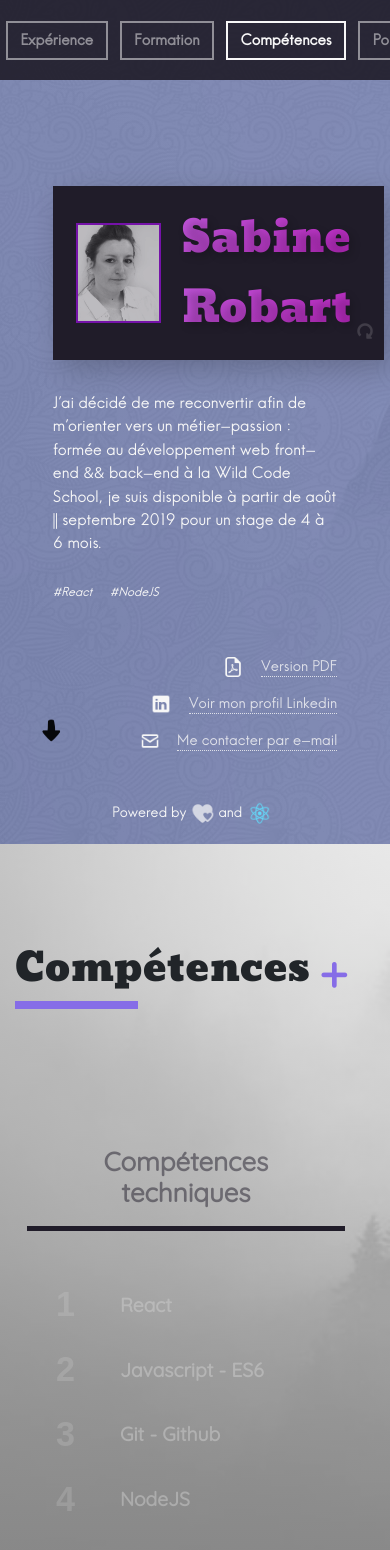
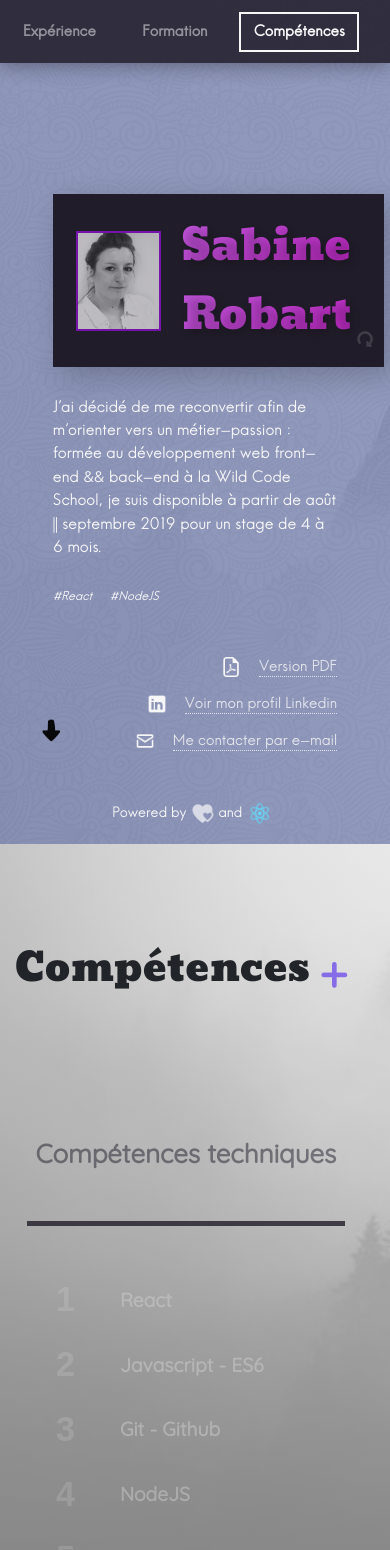
Before and after one commit to Sabinerobart/resume, a React (Create React App) app: page /Skills in a window 390 px wide. Shown: the top 1550 px of the page. Built offline with nearby package versions, Linux system fonts and the light colour scheme.

Commit message:
[Upd] general + sections styling.

```diff
--- a/src/App.scss
+++ b/src/App.scss
@@ -29,10 +29,6 @@
   background-size: cover;
   background-repeat: no-repeat;
 }
-
-// * {
-//   border: 1px solid red;
-// }
 
 /*
 * FONTS
@@ -80,15 +76,17 @@ h1 span {
 /*
  * NAV
  */
-
 .nav__container {
   position: fixed;
   z-index: 9000;
   width: 100vw;
   top: 0;
   left: 0;
-  padding: 3vh 5.4vw calc(1vh + 2px) 3.85vw;
+  padding: 2vh 2vw;
   overflow-x: auto;
+  background: rgba($bl, 0.85);
+  text-align: right;
+  box-shadow: 0 0.2rem 1rem rgba($bl, 0.4);
 }
 
 .nav__btn {
@@ -97,11 +95,12 @@ h1 span {
   font-size: calc(0.8rem + 0.2vw);
   font-weight: 600;
   color: rgba($wh, 0.5);
-  border: 2px solid rgba($wh, 0.5);
+  border: 2px solid transparent;
   transition: 0.8s;
   &:hover {
-    color: $wh;
+    color: rgba($wh, 0.6);
     text-decoration: none;
+    border: 2px solid rgba($wh, 0.6);
   }
 }
 
@@ -131,13 +130,16 @@ h1 span {
   }
 }
 
+.app .hero,
 .card__container,
-.education__container,
 .skills-list__container,
 .portfolio__container,
+.overlay,
 .contact__container {
   height: 100vh;
   overflow: auto;
+  display: flex;
+  flex-direction: column;
 }
 
 .job__container,
@@ -151,15 +153,6 @@ h1 span {
 /*
 * MEDIA QUERIES
 */
-@media (max-width: 370px) {
-  .nav__container {
-    display: none;
-  }
-
-  .hero__arrow {
-    display: none;
-  }
-}
 
 @media (max-width: 990px) {
   .app {
@@ -167,16 +160,16 @@ h1 span {
   }
 
   .nav__container {
-    background: rgba($bl, 0.9);
-    padding: 3vh 0;
+    padding: 2vh 0;
     .nav__btn {
-      margin: 0.35rem;
+      margin: 0.5rem;
     }
   }
 
   .job__container,
   .skills-list__modal,
   .education__modal,
+  .education__container,
   .portfolio__content,
   .contact__modal {
     min-width: 100%;
--- a/src/index.scss
+++ b/src/index.scss
@@ -1,6 +1,7 @@
 $main-color: #091d72;
 $sec-color: #866de7;
 $third-color: #6d92e7;
+$pink: #c26de7;
 $wh: #f7f7f7;
 $bl: #201c29;
 $coco: #c0c0c0;
@@ -19,11 +20,11 @@ $faded-colors: rgba($main-color, 0.8), rgba($sec-color, 0.8),
 body {
   margin: 0;
   padding: 0;
-  scrollbar-color: /*#4c35a8*/ transparent rgba(0, 0, 0, 0.1);
+  scrollbar-color: /*#4c35a8*/ transparent rgba(0, 0, 0, 0);
   scrollbar-width: thin;
 }
 
 ::selection {
-  background: $sec-color;
+  background: #432fd6;
   color: $wh;
 }
--- a/src/style/Contact.scss
+++ b/src/style/Contact.scss
@@ -5,21 +5,53 @@
 }
 
 .contact__modal {
-  background: url("../pictures/watercolor1.png");
-  background-size: contain;
-  background-position: top right;
+  display: flex;
+  margin: 5vh 0;
+  background: url("../pictures/tree.png");
+  /*Photo by Ben Klea on Unsplash*/
+  background-size: cover;
   background-repeat: no-repeat;
-}
-.contact-info {
-  border: 5px solid $bl;
-  background: $wh;
-  padding: 5vw;
-  margin: 5vh auto;
+
   a {
-    color: $bl;
+    margin: 1vh 0;
+    display: flex;
+    align-content: center;
+    text-decoration: none;
+    i,
+    p {
+      color: rgba($wh, 0.8);
+      transition: 0.2s;
+    }
+    p {
+      font-size: calc(0.8rem + 0.2vw);
+    }
+    i {
+      font-size: 1.5rem;
+      padding: 0 1rem;
+    }
   }
+
   a:hover,
   a:focus {
-    color: rgba($main-color, 0.7);
+    text-decoration: none;
+    i {
+      color: rgba($sec-color, 0.9);
+    }
+    p {
+      color: $wh;
+    }
   }
 }
+
+.contact__box {
+  padding: 5vw 3vw;
+  background: rgba($bl, 0.75);
+  display: flex;
+  flex-direction: column;
+}
+
+@media (max-width: 660px) {
+  .contact__default-box {
+    display: none;
+  }
+}
--- a/src/style/Education.scss
+++ b/src/style/Education.scss
@@ -1,17 +1,4 @@
 @import "../index";
-
-.education__container {
-  animation: 2s reveal;
-}
-
-@keyframes reveal {
-  from {
-    height: 0;
-  }
-  to {
-    height: 100vh;
-  }
-}
 
 .education__modal {
   display: flex;
--- a/src/style/Experience.scss
+++ b/src/style/Experience.scss
@@ -9,10 +9,8 @@
 */
 
 .job__container {
-  display: flex;
   justify-content: center;
   align-items: flex-start;
-  flex-direction: column;
   padding: calc(0.5rem + 2vw);
   color: $bl;
   background: rgba($wh, 0.5);
--- a/src/style/Hero.scss
+++ b/src/style/Hero.scss
@@ -1,14 +1,12 @@
 @import "../index";
 
-.hero {
-  display: flex;
+.app .hero {
   justify-content: flex-end;
   align-items: center;
-  flex-direction: column;
-  height: 100vh;
+  min-height: 100vh;
   margin: 0 auto;
   color: $wh;
-  background: url("../pictures/full-bloom.png"), rgba($main-color, 0.7);
+  background: url("../pictures/full-bloom.png"), rgba($main-color, 0.6);
 }
 
 .business-card {
@@ -124,13 +122,55 @@ h2 {
   }
 }
 
+.hero__modal {
+  display: flex;
+  flex-direction: column;
+  margin: 0 4vh;
+}
+
 .hero__summary {
-  margin: calc(1rem + 4vw) 0;
-  p {
+  margin: calc(1rem + 3vw) 0;
+  p,
+  a {
     font-size: calc(0.8rem + 0.4vw);
   }
   h4 span {
     font-size: calc(0.6rem + 0.4vw);
+  }
+
+  a,
+  a:hover,
+  a:focus {
+    color: $wh;
+    padding: 0 0.2rem;
+    margin: 0 0 0 0.2rem;
+    text-decoration: none;
+  }
+
+  .hvr-underline-from-left {
+    display: inline-block;
+    vertical-align: bottom;
+    transform: perspective(1px) translateZ(0);
+    position: relative;
+    overflow: hidden;
+  }
+
+  .hvr-underline-from-left:before {
+    content: "";
+    position: absolute;
+    z-index: -1;
+    left: 0;
+    right: 80%;
+    bottom: 15%;
+    background: fade-out($pink, 0.3);
+    height: 10px;
+    transition: right 0.4s ease-out;
+  }
+
+  .hvr-underline-from-left:hover:before,
+  .hvr-underline-from-left:focus:before,
+  .hvr-underline-from-left:active:before {
+    right: 0;
   }
 }
 
@@ -141,7 +181,7 @@ h2 {
   text-decoration: none;
   transition: 0.4s;
   span {
-    font-size: calc(0.8rem + 0.1vw);
+    font-size: calc(0.8rem + 0.2vw);
     border-bottom: 1px dotted rgba($wh, 0.8);
   }
   img {
@@ -156,7 +196,7 @@ h2 {
       border-bottom: 1px solid $wh;
     }
     img {
-      transform: translate(-0.2rem);
+      transform: scale(0.9);
     }
   }
 }
@@ -165,6 +205,7 @@ h2 {
   font-size: 0.8rem;
   color: $wh;
   margin-top: 5vh;
+  align-self: center;
 }
 
 .hero__heart,
--- a/src/style/Portfolio.scss
+++ b/src/style/Portfolio.scss
@@ -1,12 +1,13 @@
 @import "../index";
 
-.codepen {
-  border-color: $main-color;
-}
+// .codepen {
+//   border-color: $main-color;
+// }
 
 .nav-tabs {
   margin: 10vh auto;
 }
+
 .tab-pane .row {
   margin: 5vh auto;
 }
@@ -27,23 +28,24 @@
   z-index: 2000;
   color: $wh;
   border-radius: 10px;
-  display: flex;
-  flex-direction: column;
   justify-content: center;
   align-items: center;
   transition: 0.5s;
+  padding: 4vw;
+  overflow-y: auto;
   h3 {
     font-family: "Bevan", serif;
-    margin: 2vh 0;
+    margin: 1vh 0;
+    font-size: calc(0.9rem + 1vw);
   }
   p {
-    font-size: calc(1rem + 1vw);
-    padding: 1rem;
+    font-size: calc(0.5rem + 0.5vw);
+    padding: 0 1rem;
   }
   img {
     position: absolute;
-    bottom: 1rem;
-    right: 1rem;
+    bottom: 1vh;
+    right: 1vh;
   }
 }
 
@@ -98,6 +100,7 @@
 .tab-pane.active {
   animation: fadeIn 0.8s;
 }
+
 @keyframes fadeIn {
   from {
     transform: translate(-100vh);
@@ -107,3 +110,13 @@
     opacity: 1;
   }
 }
+
+/*
+* MEDIA QUERIES
+*/
+
+// @media (max-width: 600px) {
+//   .portfolio-picture {
+//     height: 40vh;
+//   }
+// }
--- a/src/style/SkillsList.scss
+++ b/src/style/SkillsList.scss
@@ -11,9 +11,10 @@
     font-family: "quicksand", sans-serif;
     margin-bottom: 5vh;
     margin-left: 3vw;
-    padding: 1rem;
+    padding: 1rem 0;
     color: rgba($bl, 0.5);
-    border-bottom: 5px solid $bl;
+    border-bottom: 5px solid rgba($bl, 0.8);
+    height: 6rem;
   }
   p {
     font-family: "Quicksand", sans-serif;
@@ -66,9 +67,3 @@
   font-size: calc(1.5rem + 2vw);
   line-height: 1.4;
 }
-
-@media (max-width: 990px) {
-  .skills-list__container {
-    background: none;
-  }
-}
```
Also changed, not shown: src/style/Footer.scss (deleted, +0 -12 lines).
